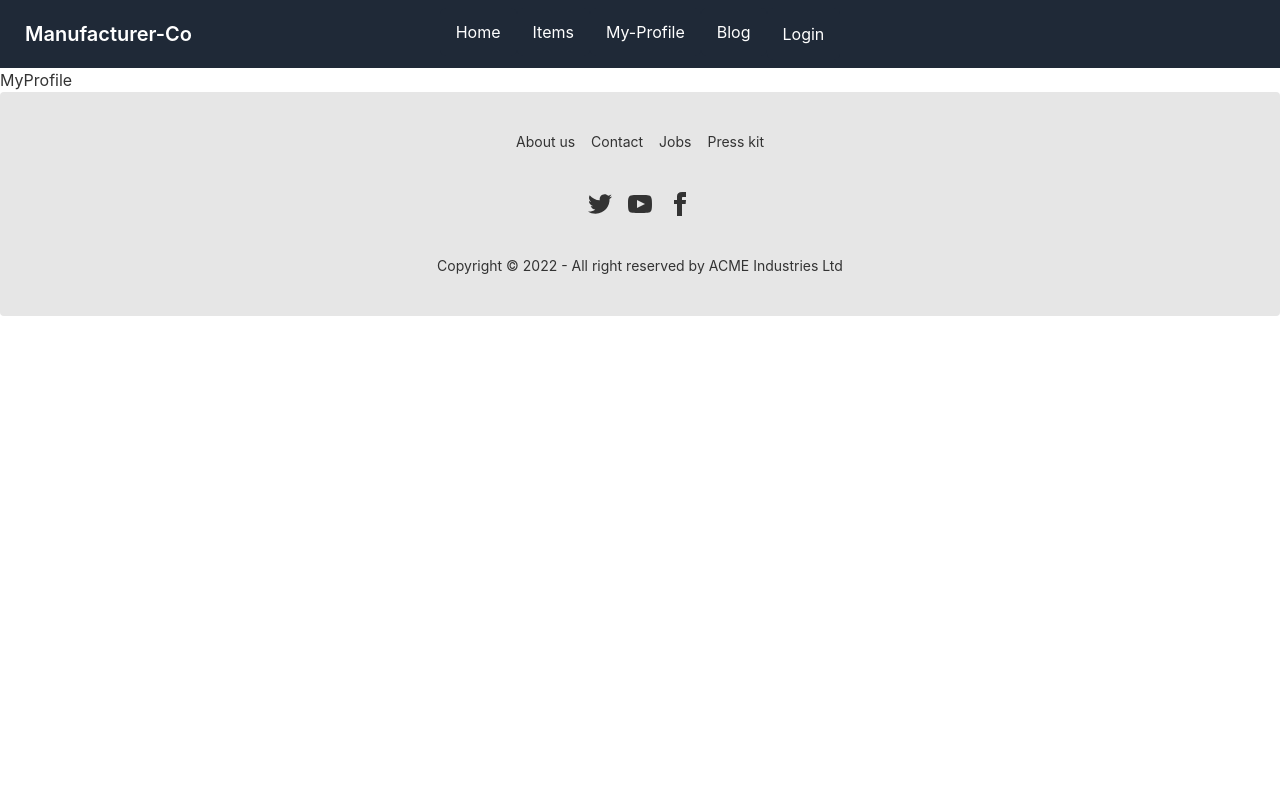
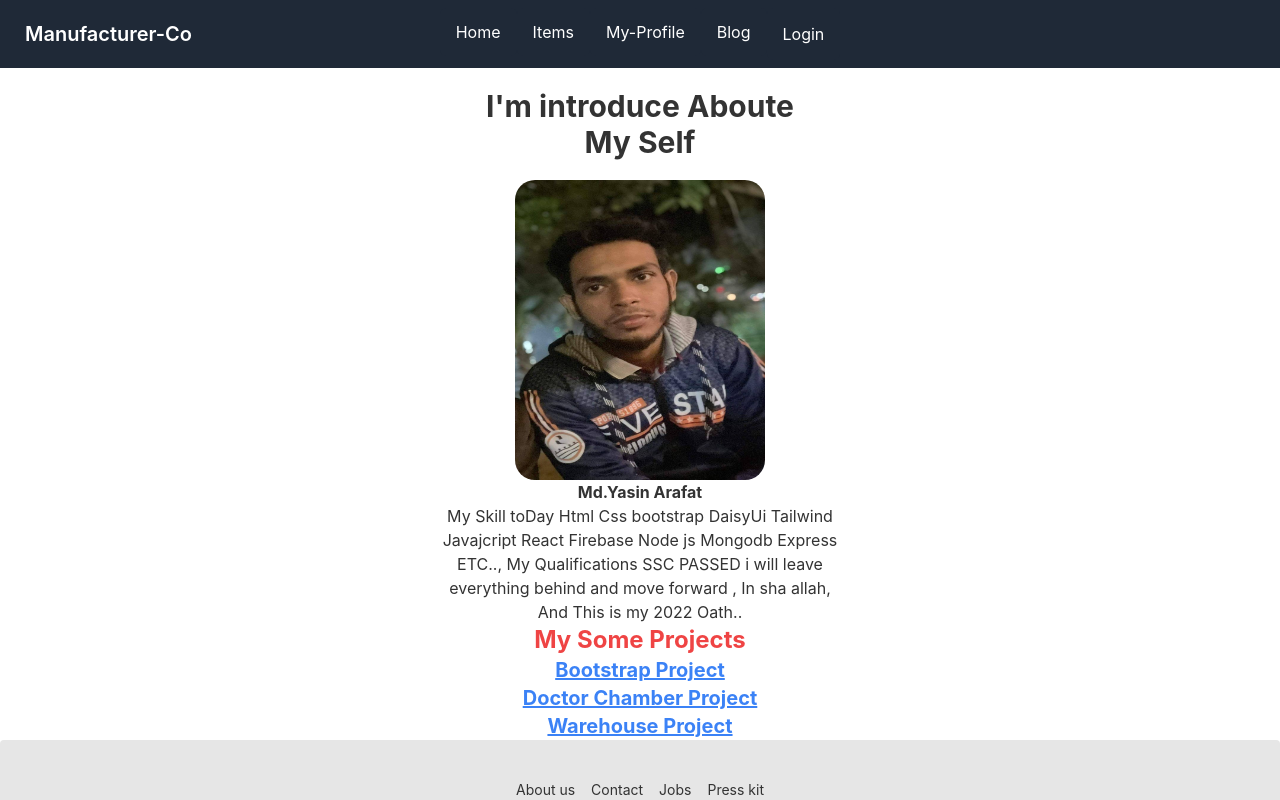
Before and after one commit to YASINARAFAT88/manufecturer-co-client-code, a React (Create React App) app: page /myprofile in a window 1280 px wide. Shown: the top 800 px of the page. Built offline with nearby package versions, Linux system fonts and the light colour scheme; no server answers.

Commit message:
My-Portfolio Complate

```diff
--- /dev/null
+++ b/src/Pages/MyProfile/MyProfile.css
@@ -0,0 +1,10 @@
+.about{
+    margin: auto;
+    text-align: center;
+    width: 400px;
+}
+.my-pic{
+    margin: auto;
+    height: 300px;
+    border-radius: 20px;
+}
--- a/src/Pages/MyProfile/MyProfile.js
+++ b/src/Pages/MyProfile/MyProfile.js
@@ -1,9 +1,19 @@
 import React from 'react';
+import './MyProfile.css'
+import img from './my-pic.jpg'
 
 const MyProfile = () => {
     return (
-        <div>
-            <h2>MyProfile</h2>
+        <div className='about'>
+            <h2 className='font-bold text-3xl m-5'>I'm introduce Aboute My Self</h2>
+            <img className='my-pic' style={{width: "250px"}} src={img} alt="" />
+            <h4 className='font-bold'>Md.Yasin Arafat</h4>
+            <p>My Skill toDay Html Css bootstrap DaisyUi Tailwind Javajcript React Firebase Node js Mongodb Express ETC.., My Qualifications SSC PASSED i will leave everything behind and move forward , In sha allah,
+            And This is my 2022 Oath..</p>
+            <strong className='font-bold text-2xl text-red-500 m-7'>My Some Projects</strong> <br />
+            <a className='font-bold underline text-blue-500 m-5 text-xl' href="https://61ee92e1c5ec599dce828c82--admiring-wright-58797e.netlify.app/">Bootstrap Project</a> <br />
+            <a className='font-bold underline text-blue-500 m-5 text-xl' href="https://doctor-chamber-a37bf.web.app/?fbclid=IwAR0zg5xcX-2XAnoiZ1qdr0Ir4XyM23NVQl7IbXftKyh8ij5fengqxFRIxJE">Doctor Chamber Project</a> <br />
+            <a className='font-bold underline text-blue-500  mb-6 text-xl' href="https://warehouse-managment-syst-b0f3e.web.app/">Warehouse Project</a>
         </div>
     );
 };
```
Also changed, not shown: src/Pages/MyProfile/my-pic.jpg (added).
